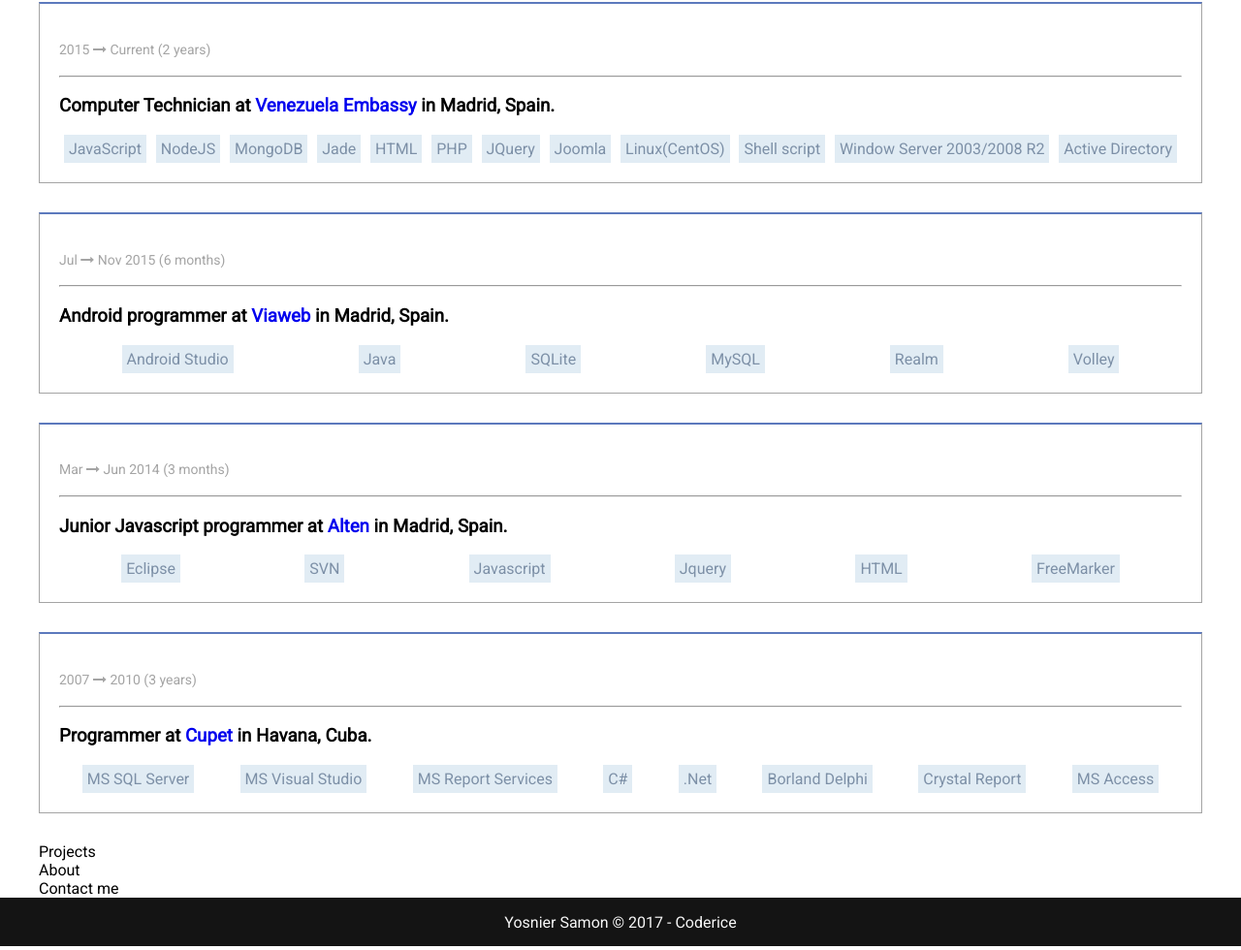
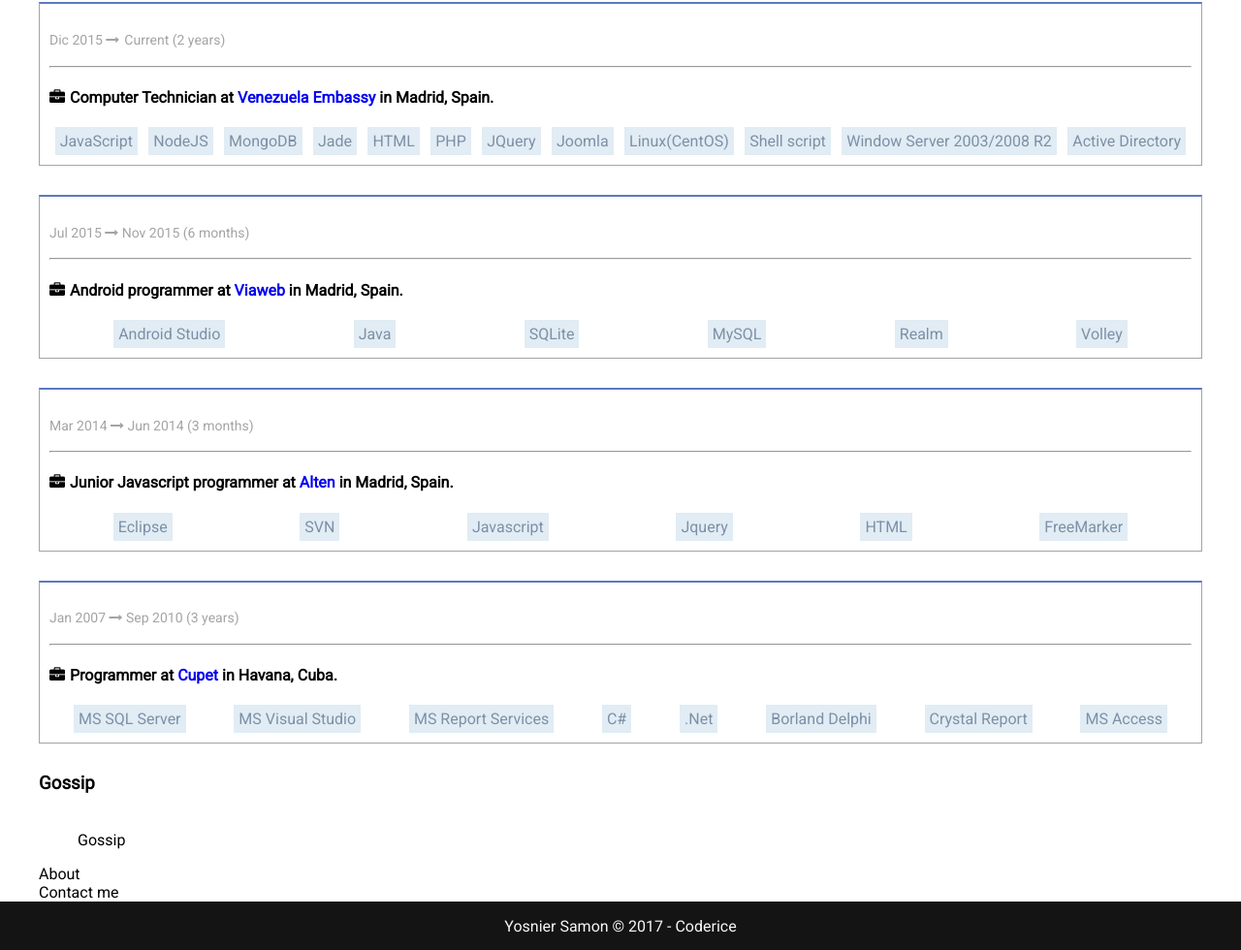
Before and after one commit to yosamac/resume, a plain HTML site: page index.html in a window 1280 px wide. Shown: the part 1518-2498 px from the top of the page at 97% size. Drawn offline with Linux system fonts and the light colour scheme.

```diff
--- a/css/style.css
+++ b/css/style.css
@@ -151,7 +151,7 @@
 .education-item{
 	border: 1px solid var(--secondary-text-color);
 	margin-bottom: 40px;
-	padding-left: 5px;
+	padding-left: 10px;
 }
 
 .education-item > p{
@@ -168,8 +168,7 @@
 .experience-item{
 	border: 1px solid  var(--secondary-text-color);
 	border-top: 2px solid var(--menu-text-color);
-	padding: 20px;
-	/*padding-bottom: 10px;*/
+	padding: 10px;
 	margin-bottom: 30px;
 }
 
@@ -188,6 +187,10 @@
 	color: var(--tech-text-color);
 }
 
+.position i{
+	padding-right: 5px;
+}
+
 a {
 	text-decoration: none;
 }
--- a/index.html
+++ b/index.html
@@ -86,11 +86,16 @@
 		<seccion class="experience section-container">
 			<article class="experience-item">
 				<header class="experience-header">
-					<h4 class="position time-info">2015 <i class="fa fa-long-arrow-right" aria-hidden="true"></i> Current (2 years)</h4>
+					<h4 class="position time-info"> Dic 2015
+						<i class="fa fa-long-arrow-right" aria-hidden="true"></i>Current (2 years)
+					</h4>
 					<hr>
 				</header>
 				<div>
-					<h3 class="position">Computer Technician at <a href="http://embajadadevenezuela.es">Venezuela Embassy</a>  in Madrid, Spain.</h3>
+					<h4 class="position">
+						<i class="fa fa-briefcase" aria-hidden="true"></i>Computer Technician at
+						<a href="http://embajadadevenezuela.es">Venezuela Embassy</a> in Madrid, Spain.
+					</h4>
 					<div class="experience-tech">
 						<span class="experience-tech-item">JavaScript</span>
 						<span class="experience-tech-item">NodeJS</span>
@@ -109,11 +114,16 @@
 			</article>
 			<article class="experience-item">
 				<header class="experience-header">
-					<h4 class="time-info">Jul <i class="fa fa-long-arrow-right" aria-hidden="true"></i> Nov 2015 (6 months)</h4>
+					<h4 class="time-info">Jul 2015
+						<i class="fa fa-long-arrow-right" aria-hidden="true"></i> Nov 2015 (6 months)
+					</h4>
 					<hr>
 				</header>
 				<div class="exprience-detail">
-					<h3 class="position">Android programmer at <a href="http://www.viaweb.es">Viaweb</a> in Madrid, Spain.</h3>
+					<h4 class="position">
+						<i class="fa fa-briefcase" aria-hidden="true"> </i>Android programmer at
+						<a href="http://www.viaweb.es">Viaweb</a> in Madrid, Spain.
+					</h4>
 					<div class="experience-tech">
 						<span class="experience-tech-item">Android Studio</span>
 						<span class="experience-tech-item">Java</span>
@@ -126,11 +136,16 @@
 			</article>
 			<article class="experience-item">
 				<header class="experience-header">
-					<h4 class="time-info">Mar <i class="fa fa-long-arrow-right" aria-hidden="true"></i> Jun 2014 (3 months)</h4>
+					<h4 class="time-info">Mar 2014
+						<i class="fa fa-long-arrow-right" aria-hidden="true"></i> Jun 2014 (3 months)
+					</h4>
 					<hr>
 				</header>
 				<div class="experience-detail">
-					<h3 class="position">Junior Javascript programmer at <a href="http://www.alten.com">Alten</a>  in Madrid, Spain.</h3>
+					<h4 class="position">
+						<i class="fa fa-briefcase" aria-hidden="true"></i>Junior Javascript programmer at
+						<a href="http://www.alten.com">Alten</a> in Madrid, Spain.
+					</h4>
 					<div class="experience-tech">
 						<span class="experience-tech-item">Eclipse</span>
 						<span class="experience-tech-item">SVN</span>
@@ -143,11 +158,14 @@
 			</article>
 			<article class="experience-item">
 				<header class="experience-header">
-					<h4 class="time-info">2007 <i class="fa fa-long-arrow-right" aria-hidden="true"></i> 2010 (3 years)</h4>
+					<h4 class="time-info">Jan 2007 <i class="fa fa-long-arrow-right" aria-hidden="true"></i> Sep 2010 (3 years)</h4>
 					<hr>
 				</header>
 				<div class="experience-detail">
-					<h3 class="position">Programmer at <a href="http://www.cupet.cu/">Cupet</a> in Havana, Cuba.</h3>
+					<h4 class="position">
+						<i class="fa fa-briefcase" aria-hidden="true"></i>Programmer at
+						<a href="http://www.cupet.cu/">Cupet</a> in Havana, Cuba.
+					</h4>
 					<div class="experience-tech">
 						<span class="experience-tech-item">MS SQL Server</span>
 						<span class="experience-tech-item">MS Visual Studio</span>
@@ -162,10 +180,20 @@
 			</article>
 		</seccion>
 		<seccion class="project">
-			<div>
-				Projects
+			<div class="row">
+				<article class="project-item">
+					<header class="project-header">
+						<h3 class="project-name">Gossip</h3>
+						<figure>
+							<img src="./img/" alt="">
+							<figcaption>Gossip</figcaption>
+						</figure>
+					</header>
+					<p class="project-description">
+
+					</p>
+				</article>
 			</div>
-
 		</seccion>
 
 		<seccion class="about-me">
```
Also changed, not shown: 1 other file.
